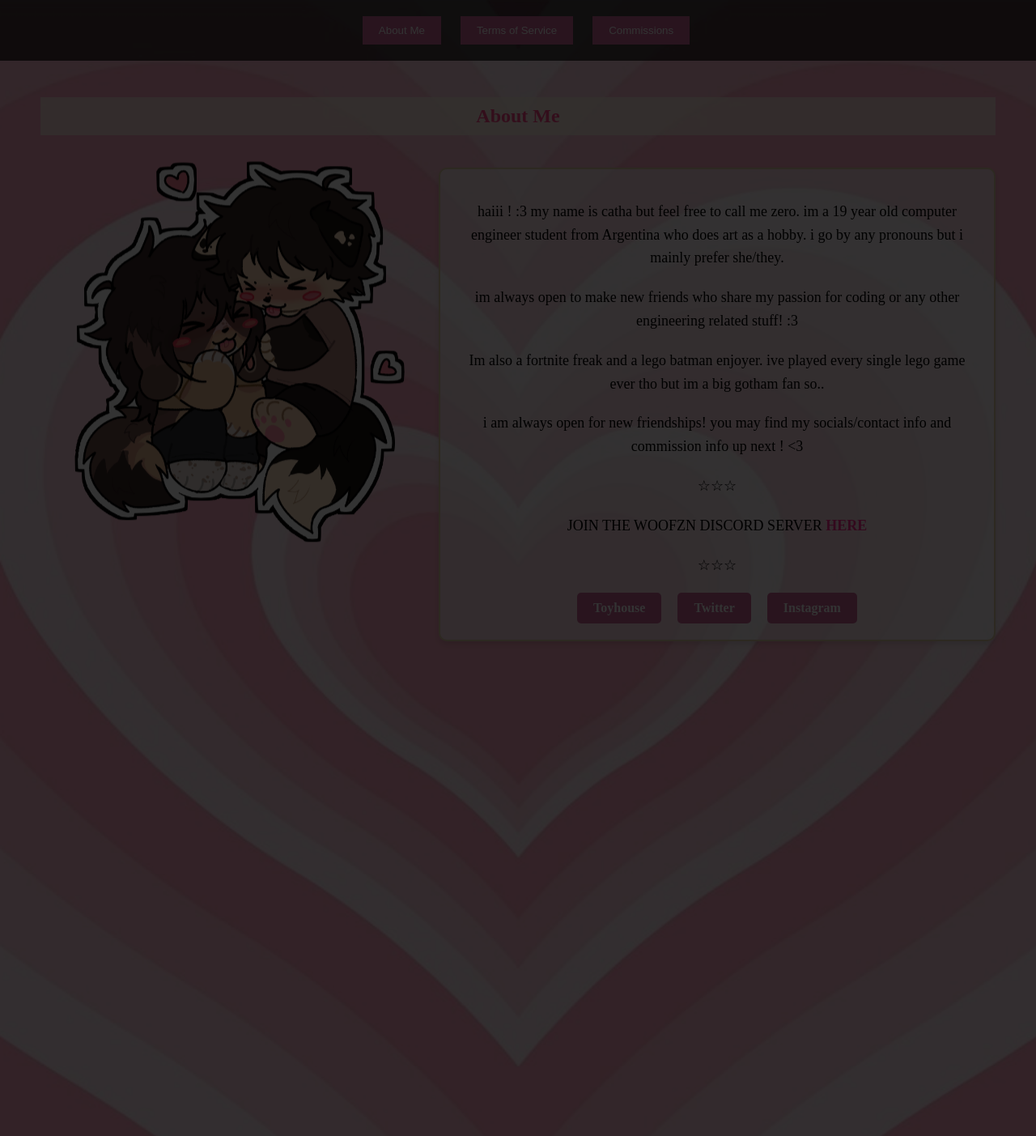
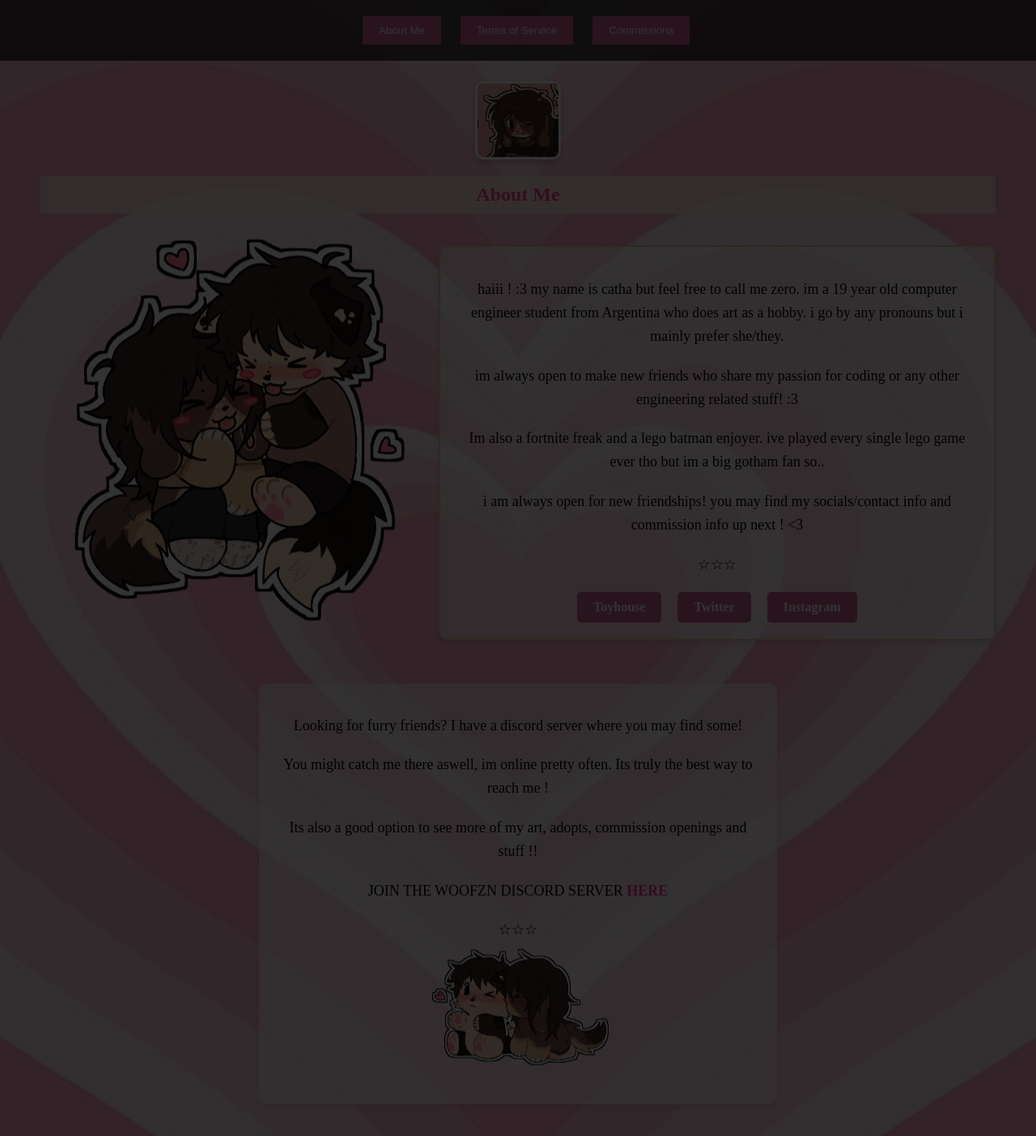
Before and after one commit to cathagiani/woofzn-page, a Flask app: page / in a window 1280 px wide. Shown: the top 1403 px of the page at 81% size. Run offline with Flask 3, Linux system fonts and the light colour scheme.

Commit message:
cambios en todo

```diff
--- a/app.py
+++ b/app.py
@@ -6,13 +6,5 @@ app = Flask(__name__)
 def home():
     return render_template('index.html')
 
-@app.route('/comision', methods=['POST'])
-def comision():
-    nombre = request.form.get('nombre')
-    email = request.form.get('email')
-    detalle = request.form.get('detalle')
-    print(f"Nuevo pedido: {nombre}, {email}, {detalle}")
-    return redirect(url_for('home'))
-
 if __name__ == "__main__":
     app.run(debug=True)
--- a/static/css/styles.css
+++ b/static/css/styles.css
@@ -10,7 +10,6 @@ body, html {
 }
 
 .section {
-    min-height: 100vh;
     box-sizing: border-box;
     overflow-y: auto;
     padding: 100px 50px 50px;
@@ -31,6 +30,7 @@ body, html {
     pointer-events: auto;
     position: relative;
 }
+
 
 #navbar {
     position: fixed;
@@ -354,3 +354,50 @@ img:hover {
     0%, 100% { transform: translateY(0); }
     50% { transform: translateY(-20px); }
 }
+
+/* Contenedor secundario: texto a la izquierda, pagedoll a la derecha */
+.about-secondary {
+    display: flex;
+    flex-wrap: nowrap;
+    padding: 40px 20px;
+    align-items: center;
+    justify-content: center;
+}
+
+/* Caja de texto secundario */
+.text-box-secondary {
+    flex: 1 1 1000px;
+    background-color: rgba(255,255,255,0.6);
+    padding: 20px;
+    border-radius: 10px;
+    box-shadow: 0 4px 6px rgba(0,0,0,0.1);
+    max-width: 600px;
+}
+
+/* Contenedor y estilo de la segunda pagedoll */
+.pagedoll-container-secondary {
+    flex: 0 1 1600px;
+    display: flex;
+    justify-content: center;
+}
+
+.pagedoll-secondary {
+    width: 100%;               /* ocupa todo el ancho del contenedor */
+    max-width: 300px;          /* tamaño máximo deseado */
+    height: auto;
+    border-radius: 10px;
+    animation: bounce 2s infinite;
+}
+
+.icon {
+    width: 100px;
+    height: 100px;
+    max-width: 100px;
+    max-height: 100px;
+    border-radius: 50%;
+    object-fit: cover;
+    border: 3px solid white;
+    box-shadow: 0 4px 8px rgba(0,0,0,0.2);
+    display: block;
+    margin: 0 auto;
+}
--- a/templates/index.html
+++ b/templates/index.html
@@ -23,6 +23,8 @@
     </div>
 
     <div id="about" class="section">
+        <!-- icon -->
+        <img class="icon" src="{{ url_for('static', filename='img/catha-icon.png') }}" alt="Icon">
         <h2>About Me</h2>
 
         <div class="about-content">
@@ -38,10 +40,6 @@
 
                 <p>☆☆☆</p>
 
-                <p>JOIN THE WOOFZN DISCORD SERVER <a href="https://discord.gg/dEcPE8fTmt" class="button-link">HERE</a></p>
-
-                <p>☆☆☆</p>
-
                 <!-- Botones de redes sociales -->
                 <div class="social-buttons">
                     <a href="https://toyhou.se/woofzn" class="social-button">Toyhouse</a>
@@ -50,6 +48,21 @@
                 </div>
             </div>
         </div>
+        <!-- SEGUNDA FILA: TEXTO + PAGEDOLL -->
+        <div class="about-secondary">
+            <div class="text-box-secondary">
+                <p>Looking for furry friends? I have a discord server where you may find some!</p>
+                <p>You might catch me there aswell, im online pretty often. Its truly the best way to reach me !</p>
+                <p>Its also a good option to see more of my art, adopts, commission openings and stuff !!</p>
+                <p>JOIN THE WOOFZN DISCORD SERVER <a href="https://discord.gg/dEcPE8fTmt" class="button-link">HERE</a></p>
+                <p>☆☆☆</p>
+                <div class="pagedoll-container-secondary">
+                    <img class="pagedoll-secondary" src="{{ url_for('static', filename='img/cheebling1.png') }}" alt="chibi" />
+                </div>
+            </div>
+
+        </div>
+
     </div>
 
 
```
Also changed, not shown: static/img/borgir.png (added), static/img/catha-icon.png (added), static/img/cheebling1.png (added), static/img/cheebling2.png (added), static/img/facu-icon.png (added).
